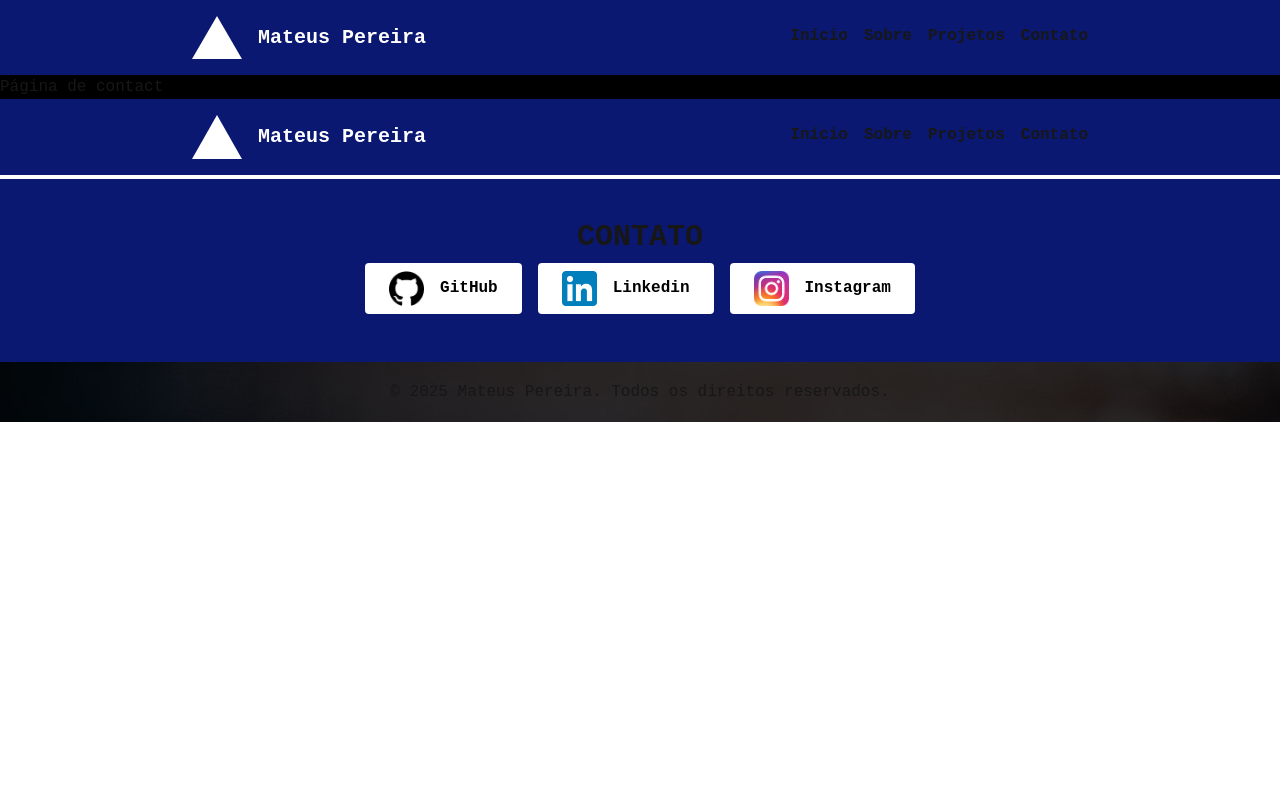
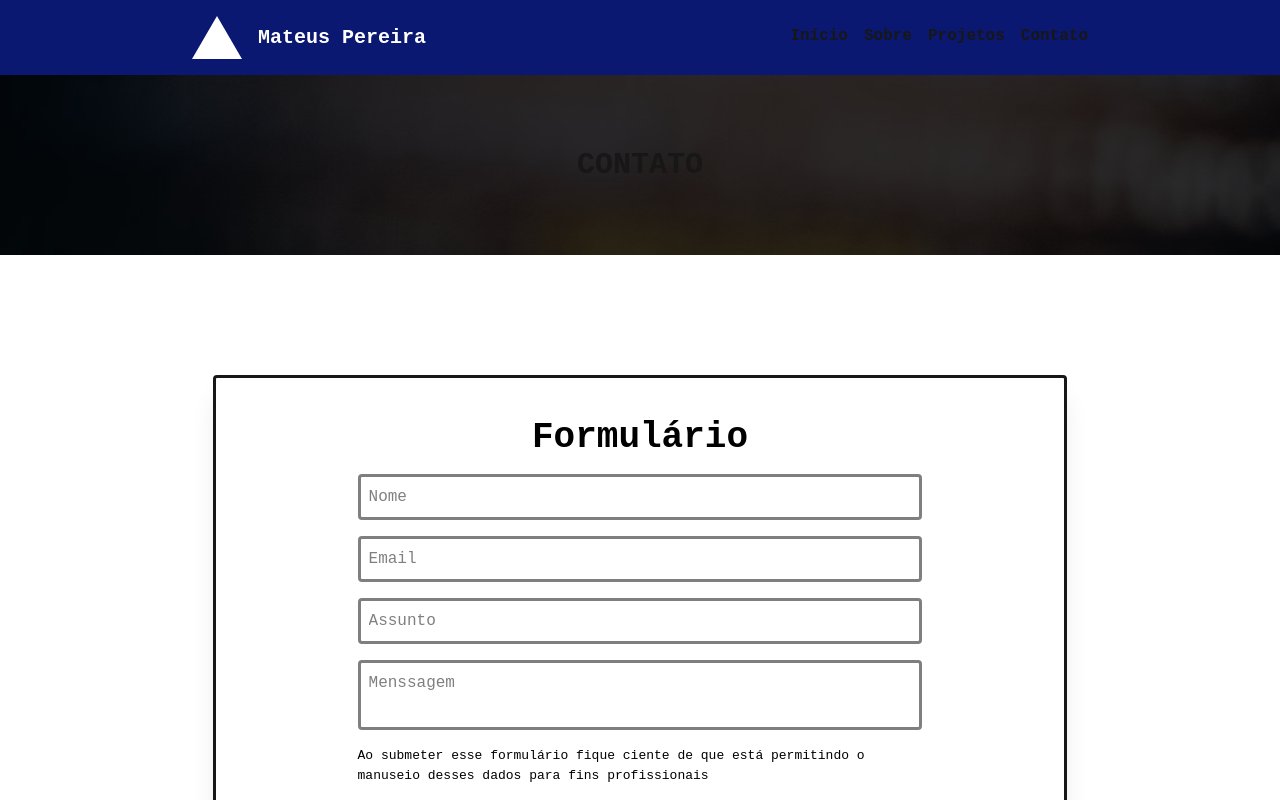
Before and after one commit to MateusPereira1/portfolio-pessoal-interativo, a Next.js app: page /contact in a window 1280 px wide. Shown: the top 800 px of the page. Built offline with nearby package versions, Linux system fonts and the light colour scheme.

Commit message:
:sparkles: feat: adding form on contact page

```diff
--- a/src/app/contact/page.js
+++ /dev/null
@@ -1,11 +0,0 @@
-import Header from "../../../components/header/Header";
-import Footer from "../../../components/Footer/footer";
-export default function Home() {
-  return (
-    <div className="bg-black">
-      <Header/>
-      <h1>Página de contact</h1>
-      <Footer/>
-    </div>
-  );
-}
--- /dev/null
+++ b/src/app/contact/page.jsx
@@ -0,0 +1,23 @@
+import Header from "../../../components/header/Header";
+import Footer from "../../../components/Footer/footer";
+import Form from "../../../components/form/Form";
+import SubBanner from "../../../components/SubBanner/SubBanner";
+
+
+export default function Home() {
+  return (
+    <div className="bg-black">
+
+
+      <Header />
+
+      <SubBanner title="Contato" />
+
+      <div className="w-full alight-center justify-center flex py-30 bg-white">
+        <Form />
+      </div>
+
+      <Footer />
+    </div>
+  );
+}
```
